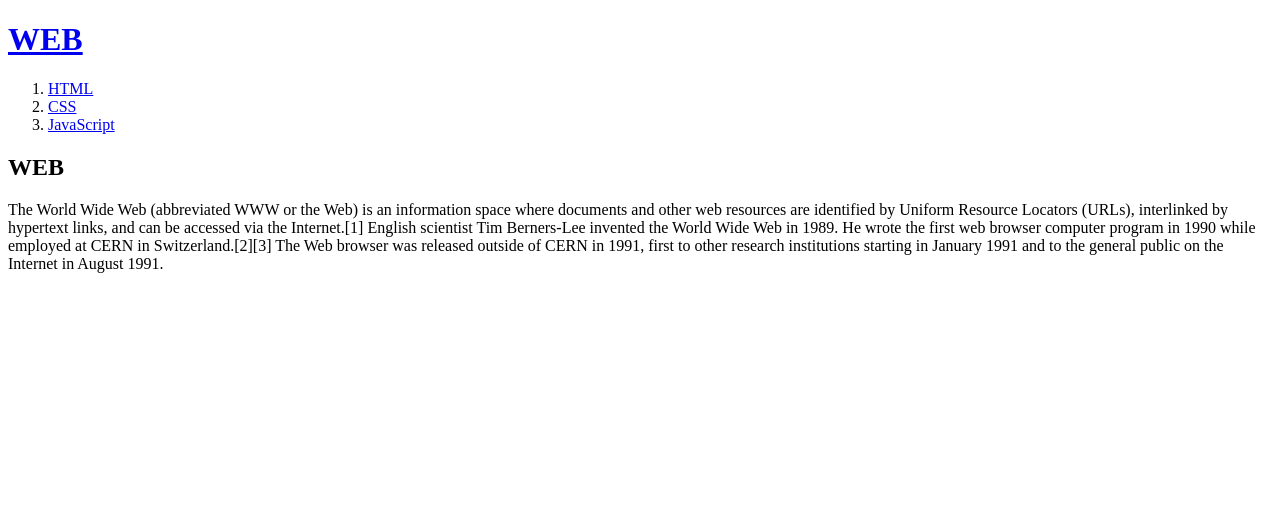
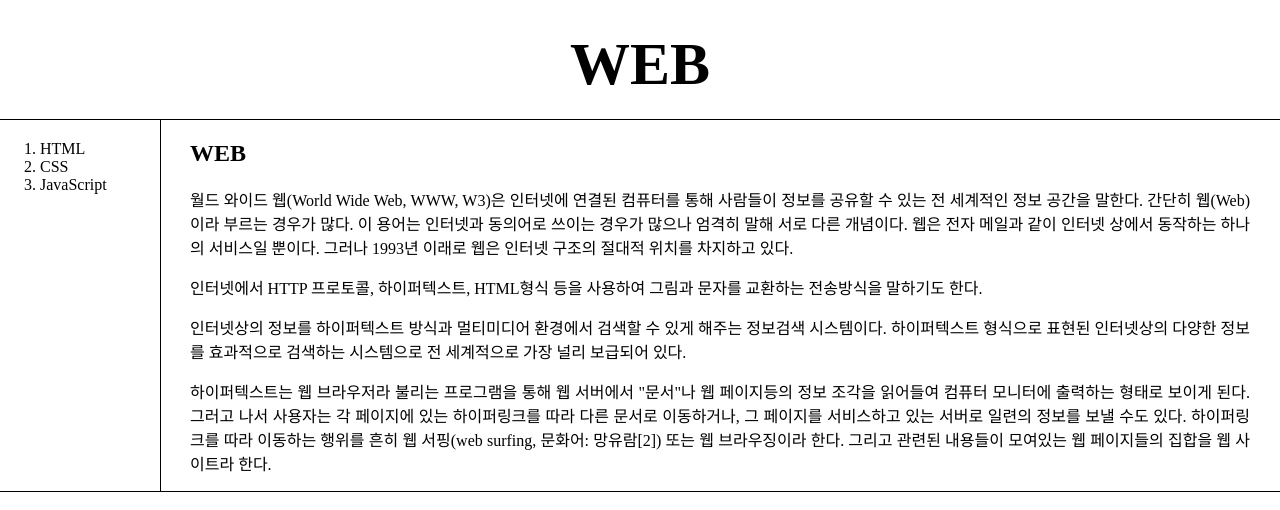
Before and after one commit to Oh-eat/CSS, a plain HTML site: page index.html in a window 1280 px wide. Drawn offline with Linux system fonts and the light colour scheme.

Commit message:
Add files via upload

```diff
--- a/index.html
+++ b/index.html
@@ -1,23 +1,37 @@
 <!doctype html>
 <html>
 <head>
-  <title>WEB1 - html</title>
+  <title>WEB</title>
   <meta charset="utf-8">
+  <link rel="stylesheet" href="style.css">
 </head>
 
 <body>
   <h1><a href="index.html">WEB</a></h1>
 
+  <div id="grid">
     <ol>
       <li><a href="1.html">HTML</a></li>
       <li><a href="2.html">CSS</a></li>
       <li><a href="3.html">JavaScript</a></li>
     </ol>
 
+    <div>
       <h2>WEB</h2>
 
       <p>
-    The World Wide Web (abbreviated WWW or the Web) is an information space where documents and other web resources are identified by Uniform Resource Locators (URLs), interlinked by hypertext links, and can be accessed via the Internet.[1] English scientist Tim Berners-Lee invented the World Wide Web in 1989. He wrote the first web browser computer program in 1990 while employed at CERN in Switzerland.[2][3] The Web browser was released outside of CERN in 1991, first to other research institutions starting in January 1991 and to the general public on the Internet in August 1991.
+        월드 와이드 웹(World Wide Web, WWW, W3)은 인터넷에 연결된 컴퓨터를 통해 사람들이 정보를 공유할 수 있는 전 세계적인 정보 공간을 말한다. 간단히 웹(Web)이라 부르는 경우가 많다. 이 용어는 인터넷과 동의어로 쓰이는 경우가 많으나 엄격히 말해 서로 다른 개념이다. 웹은 전자 메일과 같이 인터넷 상에서 동작하는 하나의 서비스일 뿐이다. 그러나 1993년 이래로 웹은 인터넷 구조의 절대적 위치를 차지하고 있다.
       </p>
+      <p>
+        인터넷에서 HTTP 프로토콜, 하이퍼텍스트, HTML형식 등을 사용하여 그림과 문자를 교환하는 전송방식을 말하기도 한다.
+      </p>
+      <p>
+        인터넷상의 정보를 하이퍼텍스트 방식과 멀티미디어 환경에서 검색할 수 있게 해주는 정보검색 시스템이다. 하이퍼텍스트 형식으로 표현된 인터넷상의 다양한 정보를 효과적으로 검색하는 시스템으로 전 세계적으로 가장 널리 보급되어 있다.
+      </p>
+      <p>
+        하이퍼텍스트는 웹 브라우저라 불리는 프로그램을 통해 웹 서버에서 "문서"나 웹 페이지등의 정보 조각을 읽어들여 컴퓨터 모니터에 출력하는 형태로 보이게 된다. 그러고 나서 사용자는 각 페이지에 있는 하이퍼링크를 따라 다른 문서로 이동하거나, 그 페이지를 서비스하고 있는 서버로 일련의 정보를 보낼 수도 있다. 하이퍼링크를 따라 이동하는 행위를 흔히 웹 서핑(web surfing, 문화어: 망유람[2]) 또는 웹 브라우징이라 한다. 그리고 관련된 내용들이 모여있는 웹 페이지들의 집합을 웹 사이트라 한다.
+      </p>
+    </div>
+  </div>
 </body>
 </html>
--- /dev/null
+++ b/style.css
@@ -0,0 +1,61 @@
+body {
+  margin: 0;
+}
+
+a {
+  text-decoration: none;
+  color: black;
+}
+
+h1 {
+  margin: 0;
+  padding-top: 30px;
+  padding-bottom: 20px;
+  text-align: center;
+  font-size: 60px;
+  border-bottom: 1px solid black;
+}
+
+h2 {
+  padding-left: 50px;
+  padding-right: 30px;
+}
+
+#grid {
+  margin: 0;
+  display: grid;
+  grid-template-columns: 140px 1fr;
+  border-bottom: 1px solid black;
+}
+
+#grid ol {
+  margin: 0;
+  padding: 20px;
+  padding-left: 40px;
+  width: 100px;
+  border-right: 1px solid black;
+}
+
+p {
+  text-align: justify;
+  padding-left: 50px;
+  padding-right: 30px;
+}
+
+@media(max-width: 800px) {
+  #grid {
+    display: block;
+    padding-bottom: 5px;
+  }
+
+  #grid ol {
+    border-right: none;
+    border-bottom: 1pt solid black;
+    width: auto;
+  }
+
+  h2, p {
+    padding-left: 30px;
+  }
+
+}
```
Also changed, not shown: 1.html (+7 -8 lines), 2.html (+13 -2 lines), 3.html (+10 -2 lines). Lines whose indentation alone changed are shown as unchanged.
